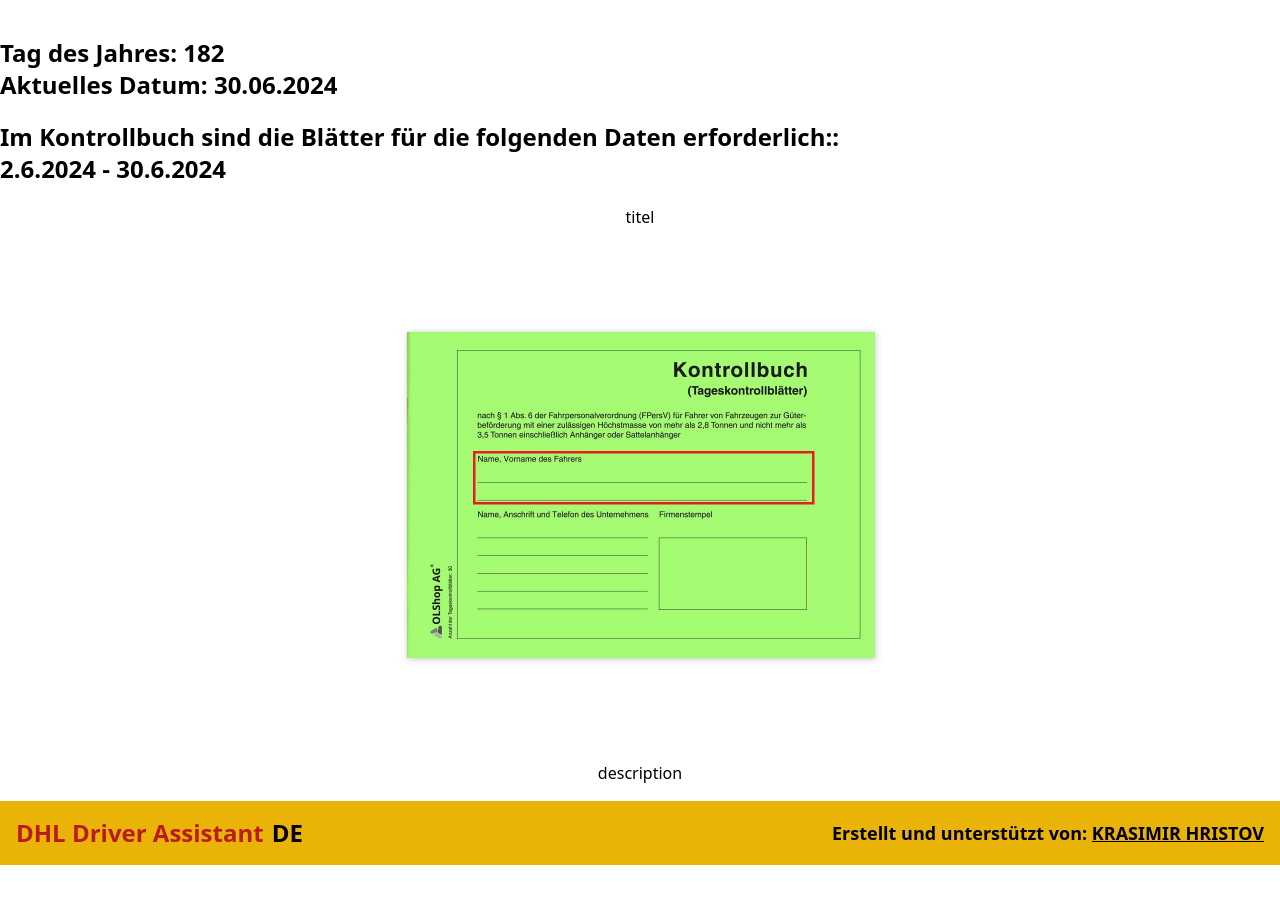
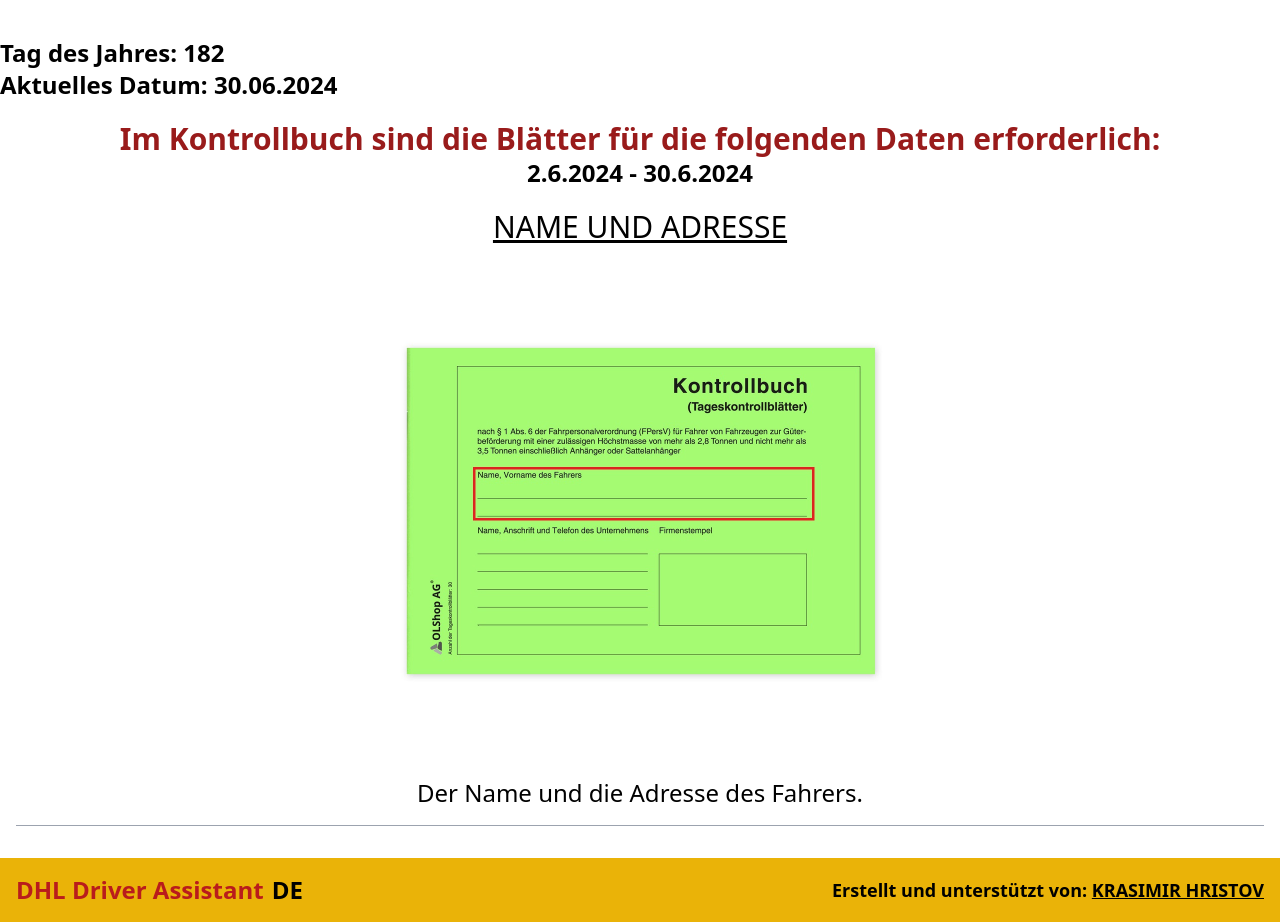
Before and after one commit to Krasimir-Hristov/DHL-Driver-Assitant-Dev, a React (Vite) app in the folder frontend/: page /controllbook in a window 1280 px wide. Shown: the part 468-1390 px from the top of the page. Before the commit the page ends 1333 px from the top, so only its background shows below. Built offline with nearby package versions, Linux system fonts and the light colour scheme.

Commit message:
feat: Update ControllBook page with translated text and image
The code changes in this commit update the ControllBook page by adding translated text and updating the image. This change improves the localization of the page and enhances the overall user experience.

```diff
--- a/frontend/src/components/DateRange.tsx
+++ b/frontend/src/components/DateRange.tsx
@@ -13,7 +13,9 @@ const DateRange: React.FC = () => {
 
   return (
     <div className='text-2xl mt-5 flex flex-col'>
-      <span className='font-semibold'>{t('datesNeeded')}:</span>
+      <span className='font-extrabold text-3xl text-red-800'>
+        {t('datesNeeded')}
+      </span>
       <span className='font-extrabold'>
         {formatDate(twentyEightDaysAgo)} - {formatDate(now)}
       </span>
--- a/frontend/src/pages/ControllBook.tsx
+++ b/frontend/src/pages/ControllBook.tsx
@@ -12,9 +12,9 @@ const ControllBook: React.FC = () => {
 
   const rows = [
     {
-      title: 'titel', // Примерен ключ от вашите i18n ресурси
+      title: `${t('cbNameAndAddress')}`, // Примерен ключ от вашите i18n ресурси
       image: controllBook,
-      description: 'description', // Примерен ключ от вашите i18n ресурси
+      description: `${t('cbNameAndAddressDesc')}`, // Примерен ключ от вашите i18n ресурси
     },
 
     // Добавете повече обекти тук, ако е необходимо
@@ -30,16 +30,21 @@ const ControllBook: React.FC = () => {
         <hr className='border-t border-gray-400 mx-4 my-4' />
       </div>
 
-      <h1 className='text-2xl md:text-3xl lg:text-4xl mb-8 font-bold text-center'>
+      <h1 className='text-2xl md:text-3xl lg:text-4xl mb-8 font-bold text-center '>
         {t('controlBookInfo')}
       </h1>
       <DayOfYear />
       <CurrentDate />
-      <DateRange />
+
+      <h2 className='justify-center text-center mt-5'>
+        <DateRange />
+      </h2>
 
       {rows.map((row, index) => (
         <div key={index} className='row'>
-          <h2 className='justify-center text-center mt-5'>{row.title}</h2>
+          <h2 className='justify-center text-center mt-5 text-3xl underline uppercase'>
+            {row.title}
+          </h2>
           <div className='flex justify-center my-4'>
             <img
               src={row.image}
@@ -49,7 +54,10 @@ const ControllBook: React.FC = () => {
               className='w-96 h-96 lg:w-[500px] lg:h-[500px]' // Добавете класове за големи екрани
             />
           </div>
-          <p className='justify-center text-center'>{row.description}</p>
+          <p className='justify-center text-center text-2xl'>
+            {row.description}
+          </p>
+          <hr className='border-t border-gray-400 mx-4 my-4' />
         </div>
       ))}
     </div>
```
